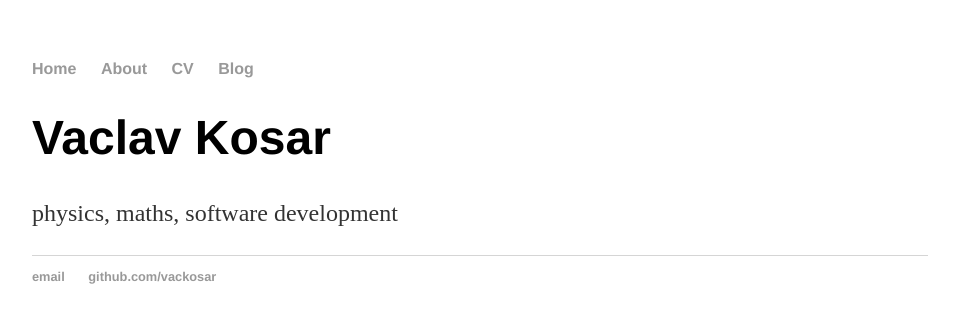
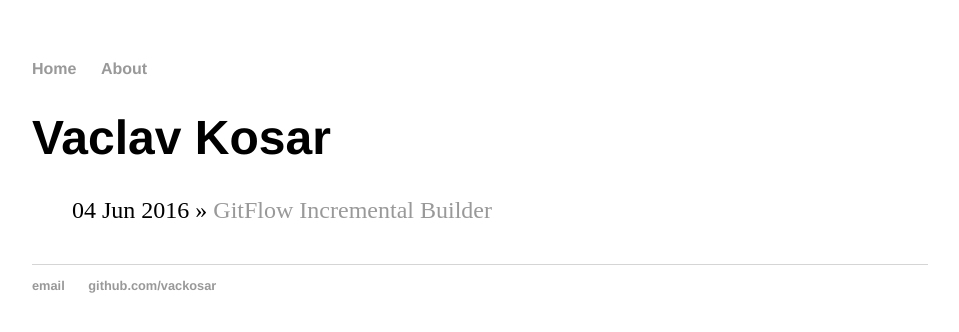
Before and after one commit to vackosar/vackosar.github.io, a Jekyll site: the page built from index.html, in a window 1280 px wide. Shown: the top 332 px of the page, without its empty margins (160-1119 px from the left). Built offline with Jekyll 4.4.1, drawn with Linux system fonts in a browser that asks for light colours.

Commit message:
Make home a blog.

```diff
--- a/_layouts/default.html
+++ b/_layouts/default.html
@@ -9,8 +9,6 @@
     <ul>
         <li><a href="/">Home</a></li>
         <li><a href="/about">About</a></li>
-        <li><a href="/cv">CV</a></li>
-        <li><a href="/blog">Blog</a></li>
     </ul>
 </nav>
 <div class="container">
--- a/index.html
+++ b/index.html
@@ -2,7 +2,10 @@
 layout: default
 title: Vaclav Kosar
 ---
-<div class="blurb">
-  <h1>Vaclav Kosar</h1>
-  <p>physics, maths, software development</p>
-</div>
+<h1>{{ page.title }}</h1>
+<ul class="posts">
+
+  {% for post in site.posts %}
+  <li><span>{{ post.date | date_to_string }}</span> » <a href="{{ post.url }}" title="{{ post.title }}">{{ post.title }}</a></li>
+  {% endfor %}
+</ul>
```
